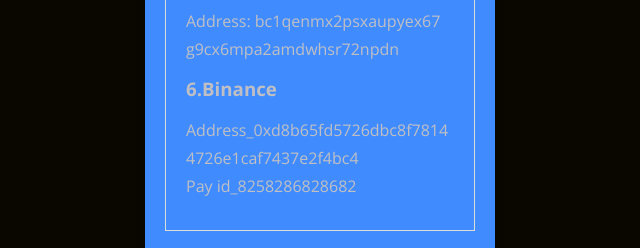
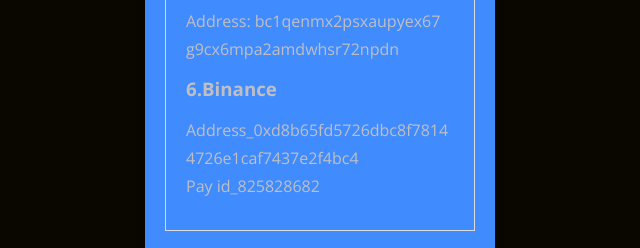
Before and after one commit to DrewGalowayDev/masterfx.com, a plain HTML site: page index.html in a window 1280 px wide. Shown: the part 1697-1945 px from the top of the page, 320-960 px from the left. Drawn offline with nearby package versions, Linux system fonts and the light colour scheme.

Commit message:
Update index.html

```diff
--- a/index.html
+++ b/index.html
@@ -222,7 +222,7 @@ bc1qenmx2psxaupyex67<br>g9cx6mpa2amdwhsr72npdn</p>
       <p>
 Address_0xd8b65fd5726dbc8f7814<br>4726e1caf7437e2f4bc4
 <br>
-Pay id_8258286828682</p>
+Pay id_825828682</p>
     </div>
     <div class="note">
       <p>Note:PLEASE SEND SCREENSHOT AFTER PAYMENT!!.</p>
```
